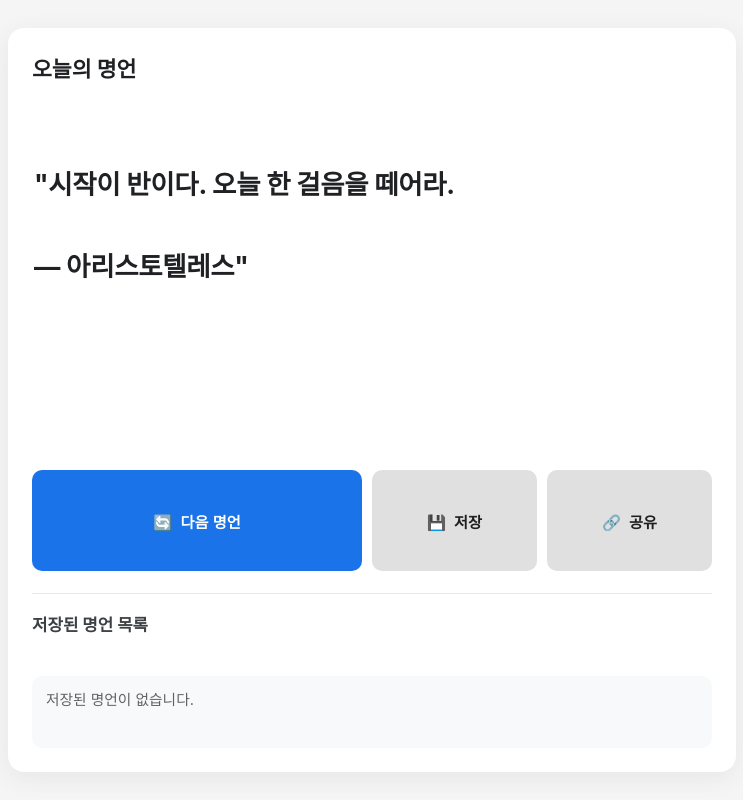
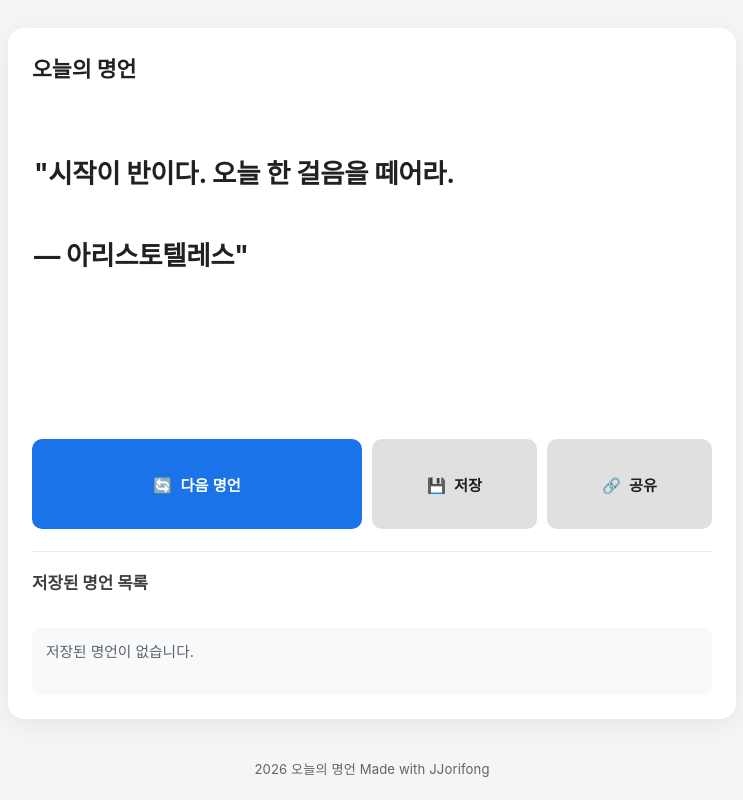
Before and after one commit to jjolifong/vibe_cursor_Famous-saying, a plain HTML site: page index.html in a window 1280 px wide. Shown: the whole page, without its empty margins (268-1011 px from the left). Drawn offline with Linux system fonts and the light colour scheme; no server answers.

Commit message:
docs: README 푸터 안내 추가 및 사이트 푸터 스타일 반영
Co-authored-by: Cursor <cursoragent@cursor.com>

```diff
--- a/index.html
+++ b/index.html
@@ -45,6 +45,10 @@
       </button>
     </main>
 
+    <footer class="site-footer">
+      <p class="site-footer__text">2026 오늘의 명언 Made with JJorifong</p>
+    </footer>
+
     <script src="scripts/app.js"></script>
   </body>
 </html>
--- a/styles/main.css
+++ b/styles/main.css
@@ -4,18 +4,37 @@
 
 body {
   margin: 0;
+  min-height: 100dvh;
+  display: flex;
+  flex-direction: column;
   font-family: -apple-system, BlinkMacSystemFont, "Segoe UI", Roboto, "Noto Sans KR", Arial, sans-serif;
   background: #f5f5f5;
   color: #202124;
 }
 
 .container {
-  min-height: 100dvh;
+  flex: 1 1 auto;
+  min-height: 0;
   width: min(760px, 100%);
   margin: 0 auto;
   padding: 28px 16px;
   display: grid;
   gap: 16px;
+}
+
+.site-footer {
+  flex-shrink: 0;
+  width: min(760px, 100%);
+  margin: 0 auto;
+  padding: 12px 16px 22px;
+  text-align: center;
+}
+
+.site-footer__text {
+  margin: 0;
+  font-size: 0.82rem;
+  color: #5f6368;
+  letter-spacing: 0.01em;
 }
 
 .card {
```
Also changed, not shown: 1 other file.
